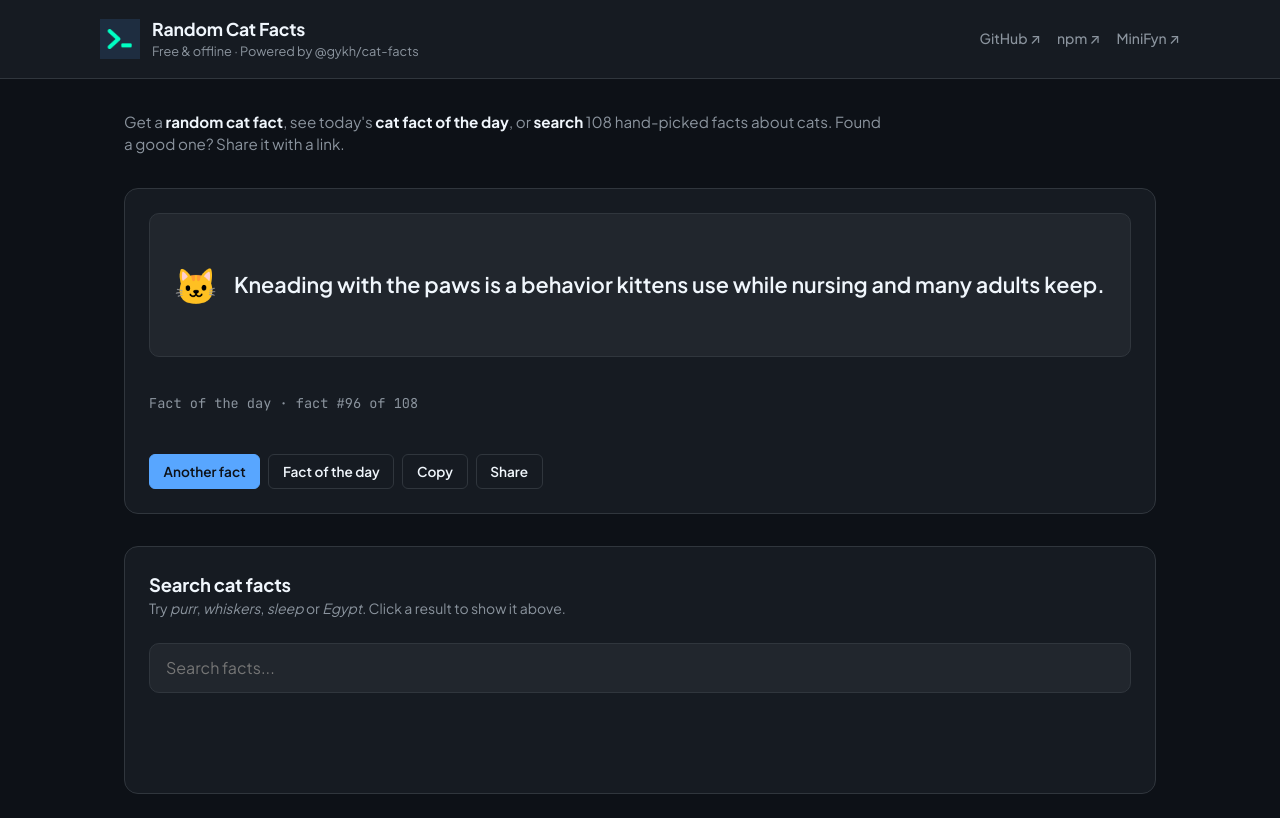
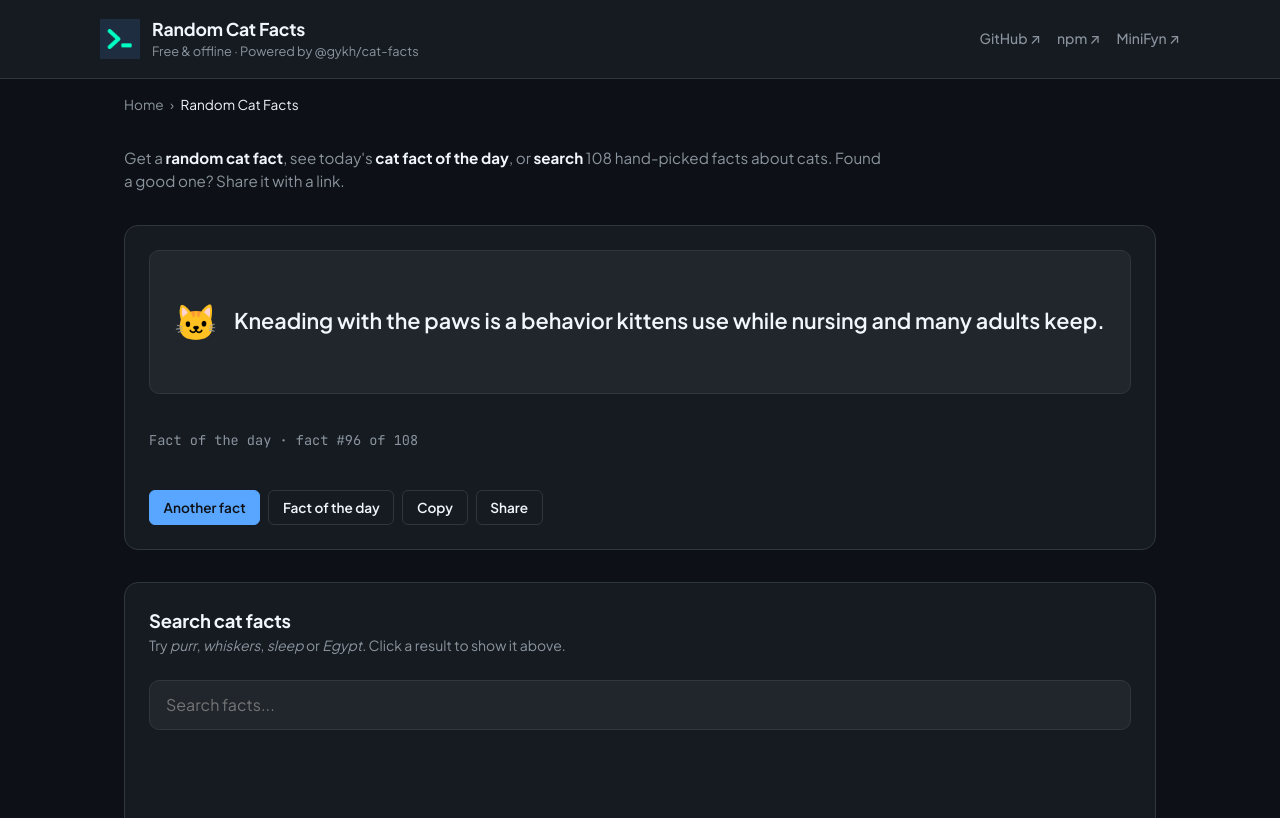
Before and after one commit to get-your-knowledge-here/cat-facts, a website: page docs/index.html in a window 1280 px wide. Shown: the top 818 px of the page. Drawn offline with Linux system fonts and the light colour scheme.

Commit message:
Add breadcrumbs

```diff
--- a/docs/index.html
+++ b/docs/index.html
@@ -31,6 +31,13 @@
   {
     "@context": "https://schema.org",
     "@graph": [
+      {
+        "@type": "BreadcrumbList",
+        "itemListElement": [
+          { "@type": "ListItem", "position": 1, "name": "Home", "item": "https://get-your-knowledge-here.github.io/" },
+          { "@type": "ListItem", "position": 2, "name": "Random Cat Facts", "item": "https://get-your-knowledge-here.github.io/cat-facts/" }
+        ]
+      },
       {
         "@type": "WebApplication",
         "@id": "https://get-your-knowledge-here.github.io/cat-facts/#app",
@@ -128,6 +135,21 @@
       background: var(--surface);
       padding: 1rem 1.5rem;
     }
+
+    .breadcrumbs {
+      max-width: 1080px;
+      width: 100%;
+      margin: 1rem auto 0;
+      padding: 0 1.5rem;
+      font-size: 0.85rem;
+      color: var(--text-muted);
+    }
+
+    .breadcrumbs ol { list-style: none; display: flex; flex-wrap: wrap; gap: 0.4rem; margin: 0; padding: 0; }
+    .breadcrumbs li + li::before { content: "›"; margin-right: 0.4rem; color: var(--text-muted); }
+    .breadcrumbs a { color: var(--text-muted); text-decoration: none; }
+    .breadcrumbs a:hover { color: var(--accent); }
+    .breadcrumbs [aria-current] { color: var(--text); }
 
     .header-inner {
       max-width: 1080px;
@@ -688,6 +710,10 @@
     </div>
   </header>
 
+  <nav class="breadcrumbs" aria-label="Breadcrumb">
+    <ol><li><a href="/">Home</a></li><li aria-current="page">Random Cat Facts</li></ol>
+  </nav>
+
   <main>
     <p class="intro">Get a <strong>random cat fact</strong>, see today's <strong>cat fact of the day</strong>, or <strong>search</strong> <span id="countIntro">108</span> hand-picked facts about cats. Found a good one? Share it with a link.</p>
 
```
